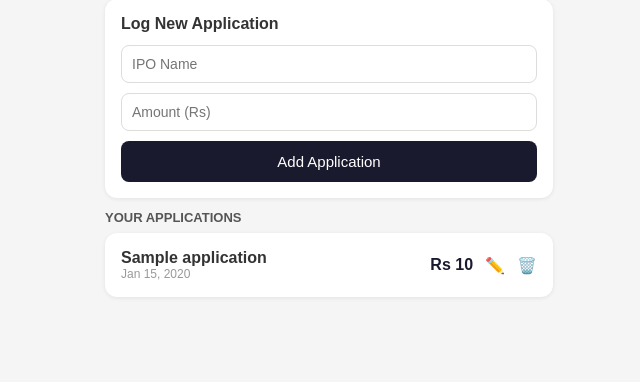
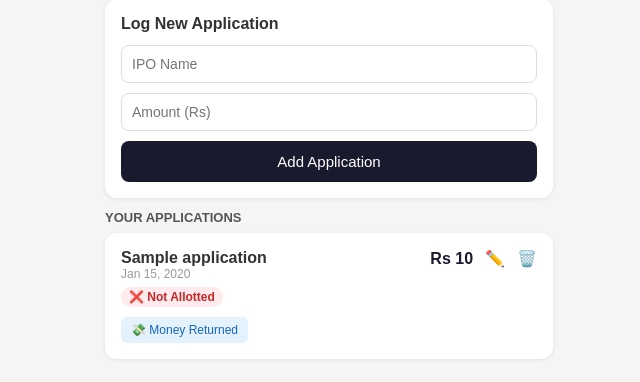
Before and after one commit to sumitcdyconnect-arch/nepse-ipo-screener, a Flask app: page /tracker in a window 1280 px wide. Shown: the part 251-633 px from the top of the page, without its empty margins (311-951 px from the left). Run offline with Flask 3, Linux system fonts and the light colour scheme; a user stored in the database is signed in; tables that the repository leaves empty hold one stand-in row (values such as "Sample post").

Commit message:
Update app.py and tracker.html

```diff
--- a/app.py
+++ b/app.py
@@ -178,6 +178,16 @@ def ipo_detail(id):
     return render_template('ipo_detail.html', ipo=ipo)
 
 
+@app.route('/tracker/status/<int:id>', methods=['POST'])
+def update_status(id):
+    app_entry = Application.query.get_or_404(id)
+    if app_entry.user_id != current_user.id:
+        return jsonify({'error': 'Unauthorized'}), 403
+    app_entry.status = request.form['status']
+    db.session.commit()
+    return jsonify({'success': True})
+
+
 with app.app_context():
     db.drop_all()
     db.create_all()
--- a/templates/tracker.html
+++ b/templates/tracker.html
@@ -26,17 +26,44 @@
 <div style="font-weight:bold; margin-bottom:8px; color:#555; font-size:13px;">YOUR APPLICATIONS</div>
 {% for a in applications %}
 <div class="card" id="card-{{ a.id }}">
-    <div id="view-{{ a.id }}" style="display:flex; justify-content:space-between; align-items:center;">
+    <div id="view-{{ a.id }}">
+        <div style="display:flex; justify-content:space-between; align-items:start;">
             <div>
                 <div style="font-weight:bold;">{{ a.ipo_name }}</div>
                 <div style="font-size:12px; color:#999;">{{ a.date.strftime('%b %d, %Y') }}</div>
+                <div style="font-size:12px; font-weight:bold; margin-top:6px; padding:3px 8px; border-radius:20px; display:inline-block;
+                    {% if a.status == 'Applied' %}background:#fff3e0; color:#e65100;
+                    {% elif a.status == 'Allotted' %}background:#e8f5e9; color:#2e7d32;
+                    {% elif a.status == 'Not Allotted' %}background:#ffebee; color:#c62828;
+                    {% else %}background:#e3f2fd; color:#1565c0;{% endif %}">
+                    {% if a.status == 'Applied' %}📝
+                    {% elif a.status == 'Allotted' %}✅
+                    {% elif a.status == 'Not Allotted' %}❌
+                    {% else %}💸{% endif %}
+                    {{ a.status }}
+                </div>
             </div>
             <div style="display:flex; align-items:center; gap:12px;">
                 <div style="font-weight:bold; color:#1a1a2e;">Rs {{ a.amount }}</div>
-            <span onclick="showEdit({{ a.id }}, '{{ a.ipo_name }}', {{ a.amount }})" style="cursor:pointer; font-size:16px;">✏️</span>
+                <span onclick="showEdit({{ a.id }}, '{{ a.ipo_name }}', {{ a.amount }}, '{{ a.status }}')" style="cursor:pointer; font-size:16px;">✏️</span>
                 <span onclick="deleteApp({{ a.id }})" style="cursor:pointer; font-size:16px;">🗑️</span>
             </div>
         </div>
+
+        <!-- Status update buttons -->
+        <div style="display:flex; gap:6px; margin-top:10px; flex-wrap:wrap;">
+            {% if a.status == 'Applied' %}
+            <button onclick="updateStatus({{ a.id }}, 'Allotted')"
+                style="padding:6px 10px; background:#e8f5e9; color:#2e7d32; border:none; border-radius:6px; font-size:12px; cursor:pointer;">✅ Allotted</button>
+            <button onclick="updateStatus({{ a.id }}, 'Not Allotted')"
+                style="padding:6px 10px; background:#ffebee; color:#c62828; border:none; border-radius:6px; font-size:12px; cursor:pointer;">❌ Not Allotted</button>
+            {% elif a.status == 'Not Allotted' %}
+            <button onclick="updateStatus({{ a.id }}, 'Not Allotted - Money Returned')"
+                style="padding:6px 10px; background:#e3f2fd; color:#1565c0; border:none; border-radius:6px; font-size:12px; cursor:pointer;">💸 Money Returned</button>
+            {% endif %}
+        </div>
+    </div>
+
     <div id="edit-{{ a.id }}" style="display:none;">
         <input id="edit_name_{{ a.id }}" style="width:100%; padding:8px; border:1px solid #ddd; border-radius:8px; margin-bottom:8px; font-size:14px;">
         <input id="edit_amount_{{ a.id }}" type="number" style="width:100%; padding:8px; border:1px solid #ddd; border-radius:8px; margin-bottom:8px; font-size:14px;">
@@ -58,10 +85,7 @@
 const loggedIn = {{ 'true' if current_user.is_authenticated else 'false' }};
 
 function handleAdd() {
-    if (!loggedIn) {
-        openAuthModal();
-        return;
-    }
+    if (!loggedIn) { openAuthModal(); return; }
     const ipo_name = document.getElementById('ipo_name').value.trim();
     const amount = document.getElementById('amount').value.trim();
     if (!ipo_name || !amount) return;
@@ -75,7 +99,7 @@ function handleAdd() {
     form.submit();
 }
 
-function showEdit(id, name, amount) {
+function showEdit(id, name, amount, status) {
     document.getElementById('view-' + id).style.display = 'none';
     document.getElementById('edit-' + id).style.display = 'block';
     document.getElementById('edit_name_' + id).value = name;
@@ -84,7 +108,7 @@ function showEdit(id, name, amount) {
 
 function cancelEdit(id) {
     document.getElementById('edit-' + id).style.display = 'none';
-    document.getElementById('view-' + id).style.display = 'flex';
+    document.getElementById('view-' + id).style.display = 'block';
 }
 
 async function saveEdit(id) {
@@ -102,5 +126,12 @@ async function deleteApp(id) {
     const res = await fetch('/tracker/delete/' + id, { method: 'POST' });
     if (res.ok) document.getElementById('card-' + id).remove();
 }
+
+async function updateStatus(id, status) {
+    const form = new FormData();
+    form.append('status', status);
+    const res = await fetch('/tracker/status/' + id, { method: 'POST', body: form });
+    if (res.ok) location.reload();
+}
 </script>
 {% endblock %}
```
Lines whose indentation alone changed are shown as unchanged.
